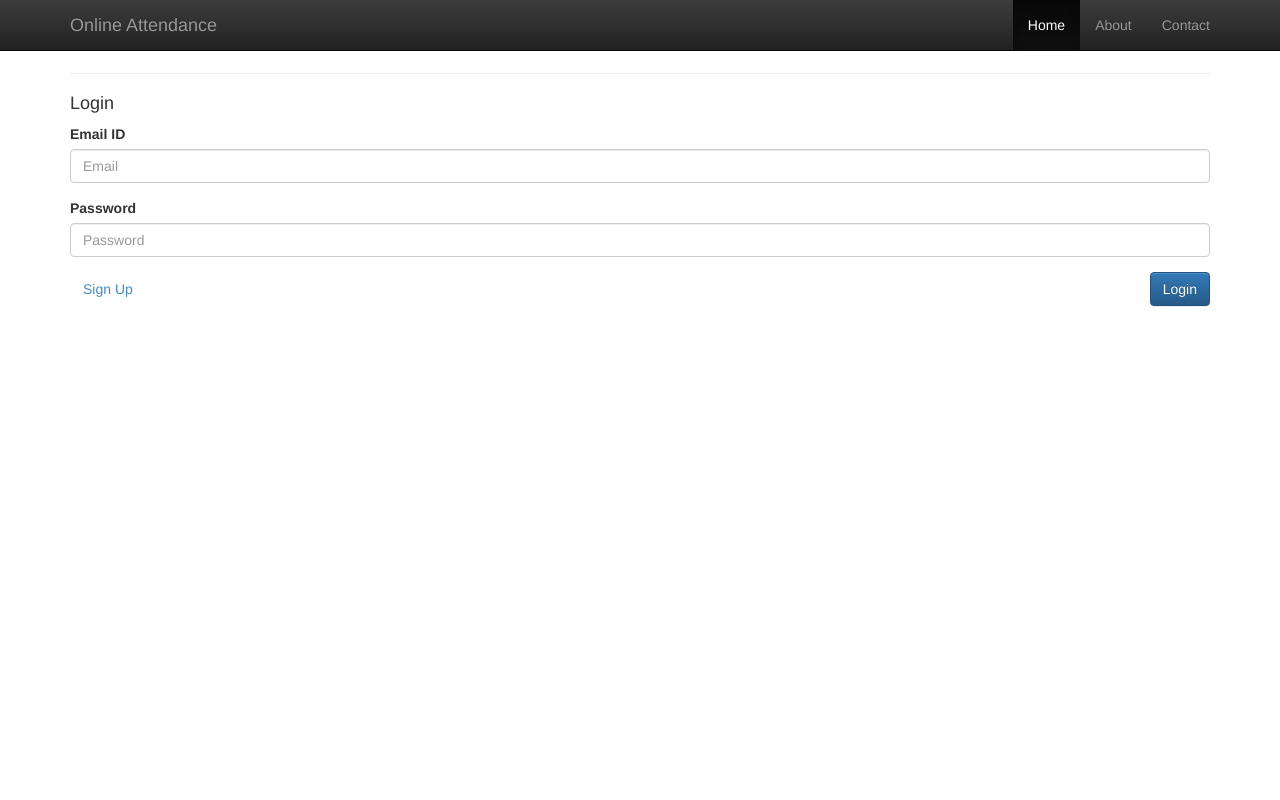
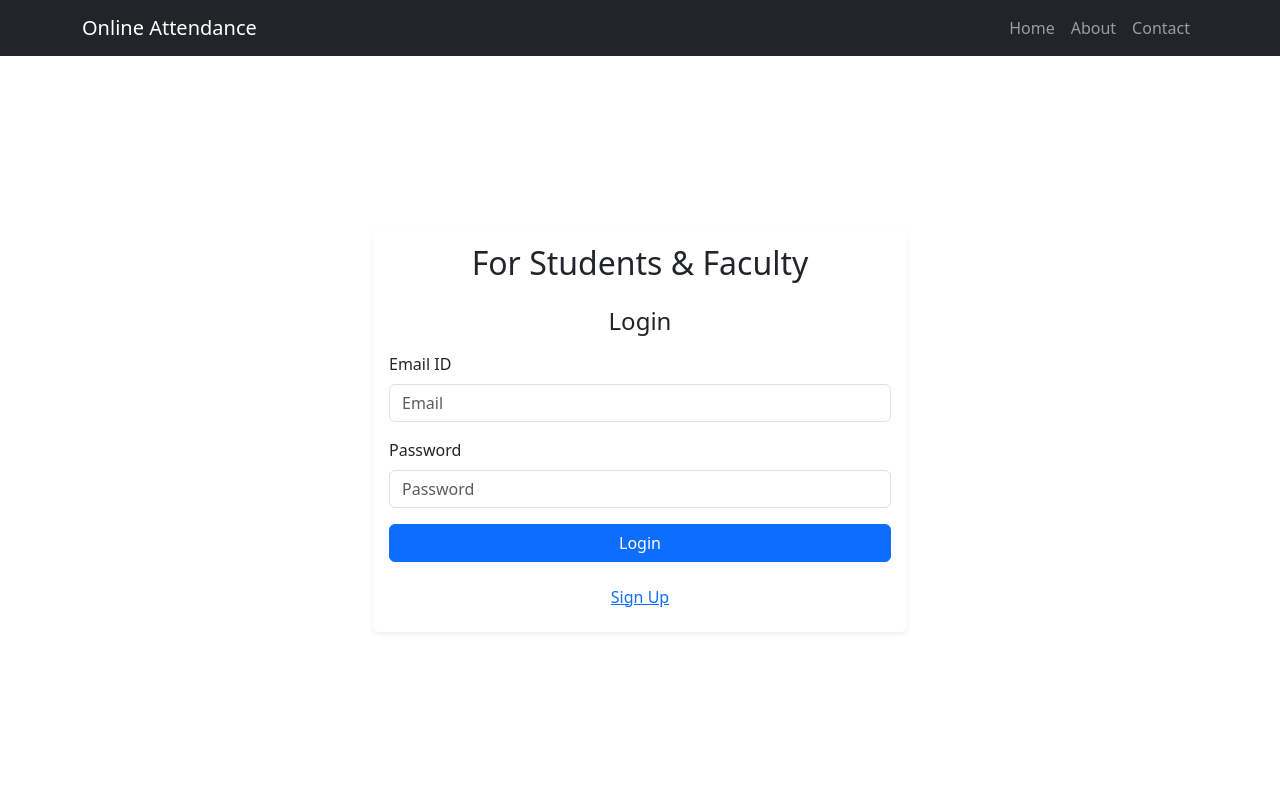
Before and after one commit to Piyush73-dba/attendance-system, a PHP site: page / in a window 1280 px wide. Run offline with PHP 8.4, Linux system fonts and the light colour scheme; some libraries are stand-ins or nearby versions.

Commit message:
faculty update

```diff
--- a/index.php
+++ b/index.php
@@ -12,14 +12,15 @@ if (isset($_SESSION['student_id'])) {
 }
 ?>
 <!DOCTYPE html>
-<html>
+<html lang="en">
 <head>
-    <link rel="stylesheet" href="css/style.css"/>
+    <meta charset="UTF-8">
+    <meta name="viewport" content="width=device-width, initial-scale=1.0">
     <title>Student Attendance</title>
-    <link rel="stylesheet" href="css/bootstrap.min.css">
-    <link rel="stylesheet" href="css/bootstrap-theme.min.css">
-    <script src="js/jquery.min.js"></script>
-    <script src="js/bootstrap.min.js"></script>
+    <link href="https://cdn.jsdelivr.net/npm/bootstrap@5.3.0-alpha1/dist/css/bootstrap.min.css" rel="stylesheet">
+    <link rel="stylesheet" href="css/style.css">
+    <script src="https://code.jquery.com/jquery-3.6.0.min.js"></script>
+    <script src="https://cdn.jsdelivr.net/npm/bootstrap@5.3.0-alpha1/dist/js/bootstrap.bundle.min.js"></script>
     <script>
         // JavaScript to toggle between login and signup forms
         function toggleForms() {
@@ -41,62 +42,83 @@ if (isset($_SESSION['student_id'])) {
 </head>
 <body>
     <!-- Fixed navbar -->
-    <nav class="navbar navbar-inverse navbar-fixed-top">
+    <nav class="navbar navbar-expand-lg navbar-dark bg-dark fixed-top">
         <div class="container">
-            <div class="navbar-header">
-                <button type="button" class="navbar-toggle collapsed" data-toggle="collapse" data-target="#navbar" aria-expanded="false" aria-controls="navbar">
-                    <span class="sr-only">Toggle navigation</span>
-                    <span class="icon-bar"></span>
-                    <span class="icon-bar"></span>
-                    <span class="icon-bar"></span>
+            <a class="navbar-brand" href="index.php">Online Attendance</a>
+            <button class="navbar-toggler" type="button" data-bs-toggle="collapse" data-bs-target="#navbarNav" aria-controls="navbarNav" aria-expanded="false" aria-label="Toggle navigation">
+                <span class="navbar-toggler-icon"></span>
             </button>
-                <a class="navbar-brand" href="index.php">Online Attendance</a>
-            </div>
-            <div id="navbar" class="navbar-collapse collapse">
-                <ul class="nav navbar-nav navbar-right">
-                    <li class="active"><a href="#">Home</a></li>
-                    <li><a href="#about">About</a></li>
-                    <li><a href="#contact">Contact</a></li>
+            <div class="collapse navbar-collapse" id="navbarNav">
+                <ul class="navbar-nav ms-auto">
+                    <li class="nav-item active"><a class="nav-link" href="#">Home</a></li>
+                    <li class="nav-item"><a class="nav-link" href="#about">About</a></li>
+                    <li class="nav-item"><a class="nav-link" href="#contact">Contact</a></li>
                 </ul>
             </div>
         </div>
     </nav>
-    <div class="container">
-        <h2>For Students</h2>
-        <hr>
-        <h4>Login</h4>
+
+    <!-- Main content -->
+    <div class="container d-flex align-items-center justify-content-center" style="min-height: 100vh; padding-top: 60px;">
+        <div class="row w-100">
+            <div class="col-12 col-md-6 mx-auto">
+                <div class="card shadow-sm border-0">
+                    <div class="card-body">
+                        <h2 class="text-center mb-4">For Students & Faculty</h2>
+                        <div class="mb-3 text-center">
+                            <h4 id="formTitle">Login</h4>
+                        </div>
+
                         <!-- Login form -->
                         <form method="POST" action="login_handler.php" id="login">
-            <div class="form-group">
-                <label>Email ID</label>
-                <input class="form-control" placeholder="Email" type="email" name="email" required>
+                            <div class="form-group mb-3">
+                                <label for="email" class="form-label">Email ID</label>
+                                <input class="form-control" id="email" placeholder="Email" type="email" name="email" required>
                             </div>
-            <div class="form-group">
-                <label>Password</label>
-                <input class="form-control" placeholder="Password" type="password" name="password" required>
+                            <div class="form-group mb-3">
+                                <label for="password" class="form-label">Password</label>
+                                <input class="form-control" id="password" placeholder="Password" type="password" name="password" required>
                             </div>
-            <button class="btn btn-primary pull-right">Login</button>
+                            <div class="d-grid gap-2">
+                                <button class="btn btn-primary" type="submit">Login</button>
+                            </div>
                         </form>
 
                         <!-- Signup form (initially hidden) -->
                         <form method="POST" action="signup_handler.php" id="signup" style="display:none;">
-            <div class="form-group">
-                <label>Name</label>
-                <input class="form-control" placeholder="Name" type="text" name="name" required>
+                            <div class="form-group mb-3">
+                                <label for="name" class="form-label">Full Name</label>
+                                <input class="form-control" id="name" placeholder="Full Name" type="text" name="name" required>
                             </div>
-            <div class="form-group">
-                <label>Email ID</label>
-                <input class="form-control" placeholder="Email" type="email" name="email" required>
+                            <div class="form-group mb-3">
+                                <label for="email" class="form-label">Email ID</label>
+                                <input class="form-control" id="email" placeholder="Email" type="email" name="email" required>
                             </div>
-            <div class="form-group">
-                <label>Password</label>
-                <input class="form-control" placeholder="Password" type="password" name="password" required>
+                            <div class="form-group mb-3">
+                                <label for="password" class="form-label">Password</label>
+                                <input class="form-control" id="password" placeholder="Password" type="password" name="password" required>
                             </div>
-            <button class="btn btn-primary pull-right">Sign Up</button>
+                            <div class="form-group mb-3">
+                                <label for="user_type" class="form-label">User Type</label>
+                                <select class="form-control" name="user_type" required>
+                                    <option value="student">Student</option>
+                                    <option value="teacher">Faculty</option>
+                                </select>
+                            </div>
+                            <div class="d-grid gap-2">
+                                <button class="btn btn-success" type="submit">Sign Up</button>
+                            </div>
                         </form>
 
                         <!-- Button to toggle between login and signup -->
+                        <div class="mt-3 text-center">
                             <button id="toggleButton" class="btn btn-link" onclick="toggleForms()">Sign Up</button>
                         </div>
+                    </div>
+                </div>
+            </div>
+        </div>
+    </div>
+
 </body>
 </html>
```
Lines whose indentation alone changed are shown as unchanged.
